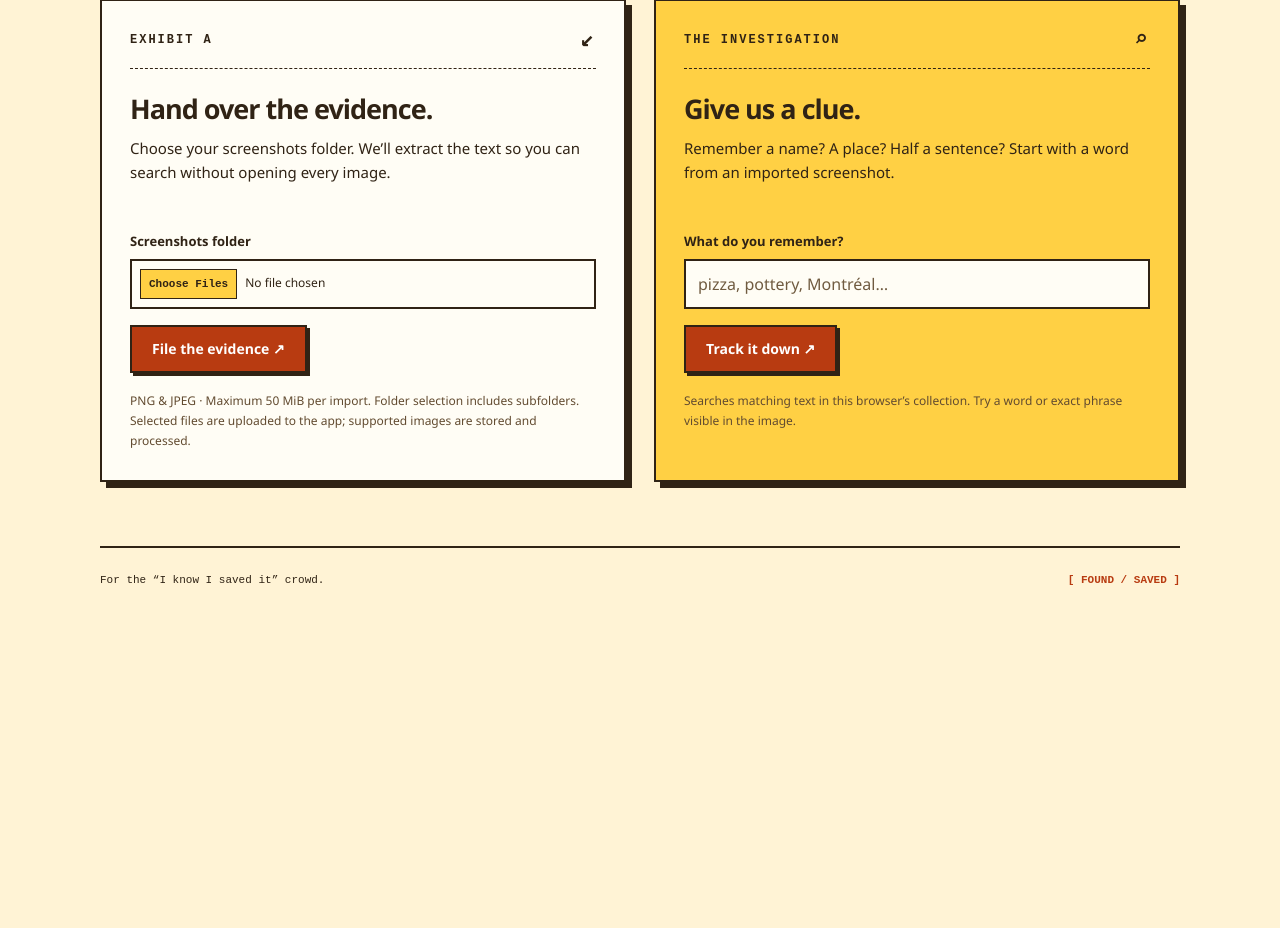
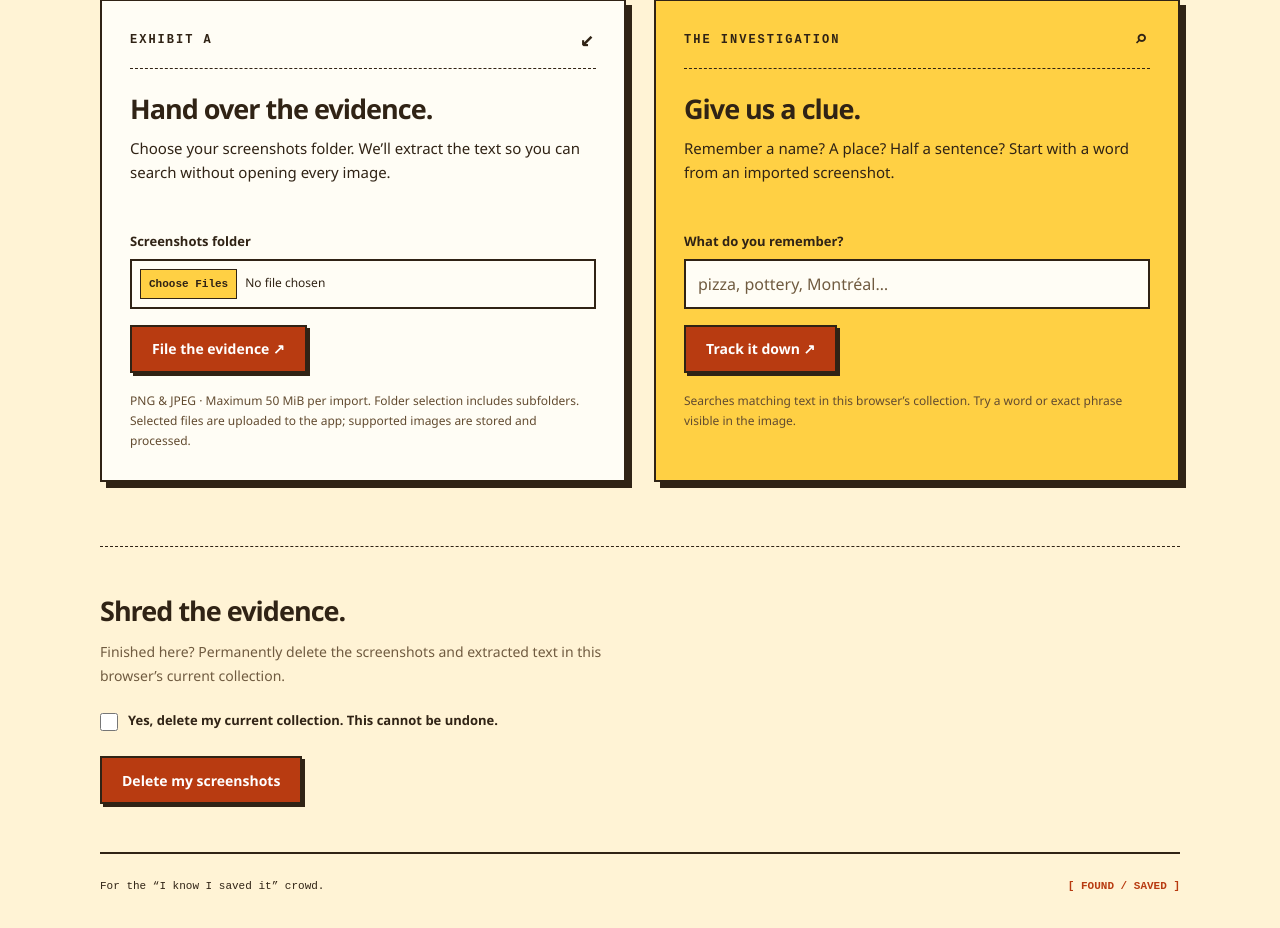
Before and after one commit to wisekiran/screenshot-finder, a Flask app: page / in a window 1280 px wide. Shown: the part 577-1505 px from the top of the page. Before the commit the page ends 1162 px from the top, so only its background shows below. Run offline with Flask 3, Linux system fonts and the light colour scheme.

Commit message:
Allow visitors to delete their collection with form token protection

```diff
--- a/app.py
+++ b/app.py
@@ -22,6 +22,7 @@ from storage import (
     save_screenshot,
     search_screenshots,
     get_screenshot_path,
+    delete_collection,
 )
 
 app = Flask(__name__)
@@ -216,6 +217,34 @@ def internal_error(error):
         ),
     ), 500
 
+@app.context_processor
+def provide_form_token():
+    if "form_token" not in session:
+        session["form_token"] = secrets.token_hex(32)
+
+    return {"form_token": session["form_token"]}
+
+
+@app.post("/collection/delete")
+def delete_my_collection():
+    expected_token = session.get("form_token")
+    submitted_token = request.form.get("form_token", "")
+
+    if (
+        not expected_token
+        or not secrets.compare_digest(expected_token, submitted_token)
+    ):
+        abort(400)
+
+    collection_id = session.get("collection_id")
+
+    if collection_id:
+        initialize_database()
+        delete_collection(collection_id)
+
+    session.clear()
+    return redirect(url_for("home"), code=303)
+
 
 if __name__ == "__main__":
     app.run(debug=os.environ.get("FLASK_DEBUG") == "1")
--- a/static/style.css
+++ b/static/style.css
@@ -555,3 +555,32 @@ button:disabled {
 .import-status:empty {
     display: none;
 }
+
+.collection-controls {
+    margin-bottom: 48px;
+    padding-top: 24px;
+    border-top: 1px dashed var(--ink);
+}
+
+.collection-controls p {
+    max-width: 560px;
+    color: var(--muted);
+    font-size: 14px;
+    line-height: 1.7;
+}
+
+.delete-confirmation {
+    display: flex;
+    align-items: flex-start;
+    gap: 10px;
+    max-width: 560px;
+    line-height: 1.5;
+}
+
+.delete-confirmation input {
+    flex: 0 0 auto;
+    width: 18px;
+    height: 18px;
+    min-height: 0;
+    margin: 2px 0 0;
+}
--- a/templates/index.html
+++ b/templates/index.html
@@ -120,6 +120,24 @@
                     </form>
                 </section>
             </div>
+            <section class="collection-controls">
+                <h2>Shred the evidence.</h2>
+                <p>
+                    Finished here? Permanently delete the screenshots and extracted
+                    text in this browser’s current collection.
+                </p>
+
+                <form action="{{ url_for('delete_my_collection') }}" method="post">
+                    <input type="hidden" name="form_token" value="{{ form_token }}">
+
+                    <label class="delete-confirmation">
+                        <input type="checkbox" required>
+                        Yes, delete my current collection. This cannot be undone.
+                    </label>
+
+                    <button type="submit">Delete my screenshots</button>
+                </form>
+            </section>
 
             <footer>
                 <span>For the “I know I saved it” crowd.</span>
```
Also changed, not shown: storage.py (+23 -0 lines), tests/test_web.py (+76 -0 lines).
